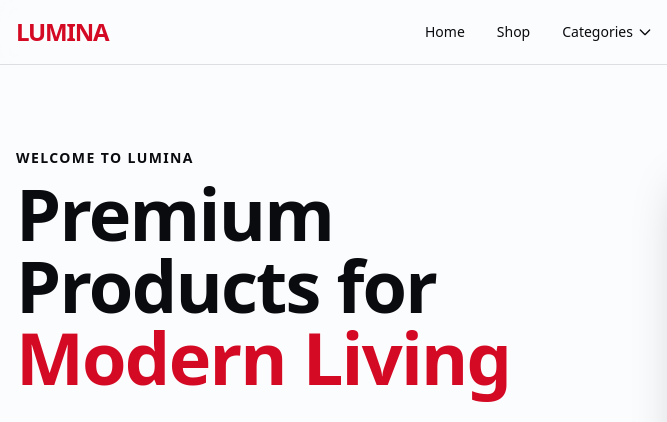
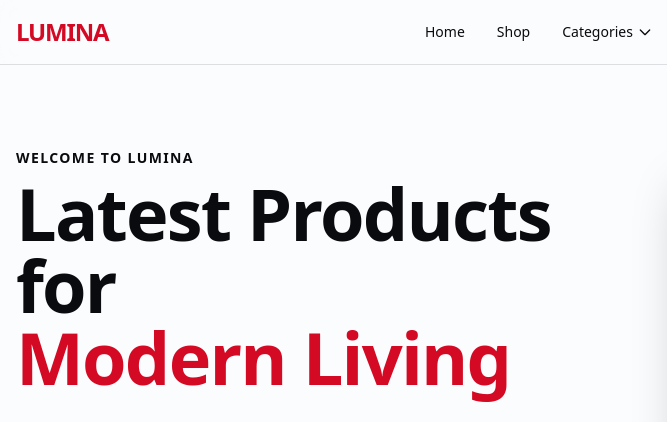
Before and after one commit to PLANT-PULSE/lumina-ecommerce, a plain HTML site: page index.html in a window 1280 px wide. Shown: the top 422 px of the page, 0-667 px from the left. Drawn offline with Linux system fonts and the light colour scheme.

```diff
--- a/index.html
+++ b/index.html
@@ -77,7 +77,7 @@
             <div>
               <span class="text-sm font-bold uppercase tracking-widest text-primary/80">Welcome to LUMINA</span>
               <h1 class="text-5xl md:text-7xl font-bold tracking-tight leading-none mt-2">
-                Premium Products for
+                Latest Products for
                 <span class="text-primary block">Modern Living</span>
               </h1>
             </div>
```
